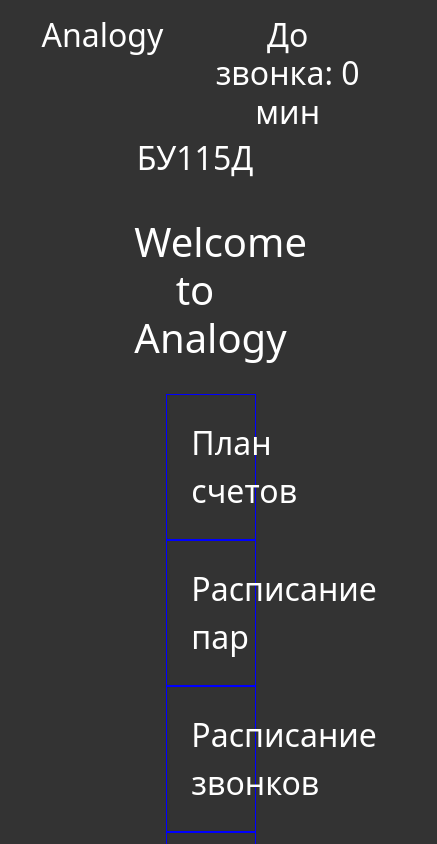
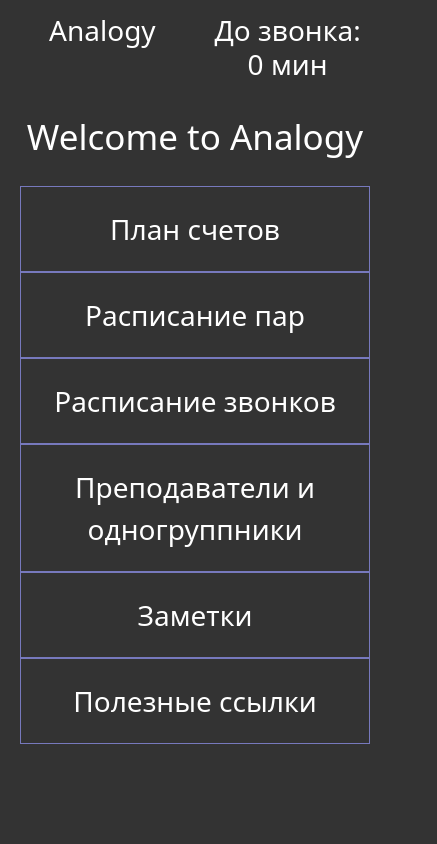
Before and after one commit to Kiminatory/Amalogy, a plain HTML site: page index.html in a window 390 px wide. Shown: the top 844 px of the page, 437 px wide, since content can reach past the window. Drawn offline with nearby package versions, Linux system fonts and the light colour scheme.

Commit message:
Update style.css

```diff
--- a/css/style.css
+++ b/css/style.css
@@ -5,6 +5,23 @@
 body{
     background-color: #333;
     color: #fff;
+}
+
+body::-webkit-scrollbar {
+    width: 10px;
+  }
+
+  body::-webkit-scrollbar-track {
+    background-color: #333;
+  }
+
+  body::-webkit-scrollbar-thumb {
+    background-color: #777;
+    border-radius: 20px;
+  }
+
+ul{
+    padding: 0;
 }
 
 li {
@@ -30,8 +47,13 @@
     text-align: center;
 }
 .header__logo {
+    display: flex;
+    justify-content: space-between;
 }
-.header__logo{
+.header__logo a{
+    display: flex;
+    align-items: center;
+    justify-content: center;
 }
 .logo {
 }
@@ -47,6 +69,9 @@
 .time {
 }
 .time h2{
+    display: flex;
+    align-items: center;
+    justify-content: center;
     font-size: 2rem;
 }
 .sublogo {
@@ -102,28 +127,32 @@
 }
 
 @media (max-width: 575.98px) {
-    .list .link{
 
-        border: 1px solid red;
-
-    }
  }
 
 
 @media (max-width: 767.98px) {
-    .list .link{
-
-        border: 1px solid green;
-
-    }
  }
 
 
 @media (max-width: 991.98px) {
+    :root{
+        font-size: 14px;
+    }
+
+.main__menu {
+    width: 100%;
+    margin: 0 auto;
+    }
+    .sublogo {
+        display: none;
+    }
     .list .link{
-
-        border: 1px solid blue;
-
+        display: block;
+        border: 1px solid var(--color1);
+        font-size: 2rem;
+        padding: 1.5rem;
+        transition-duration: 0.4s;
     }
  }
 
```
